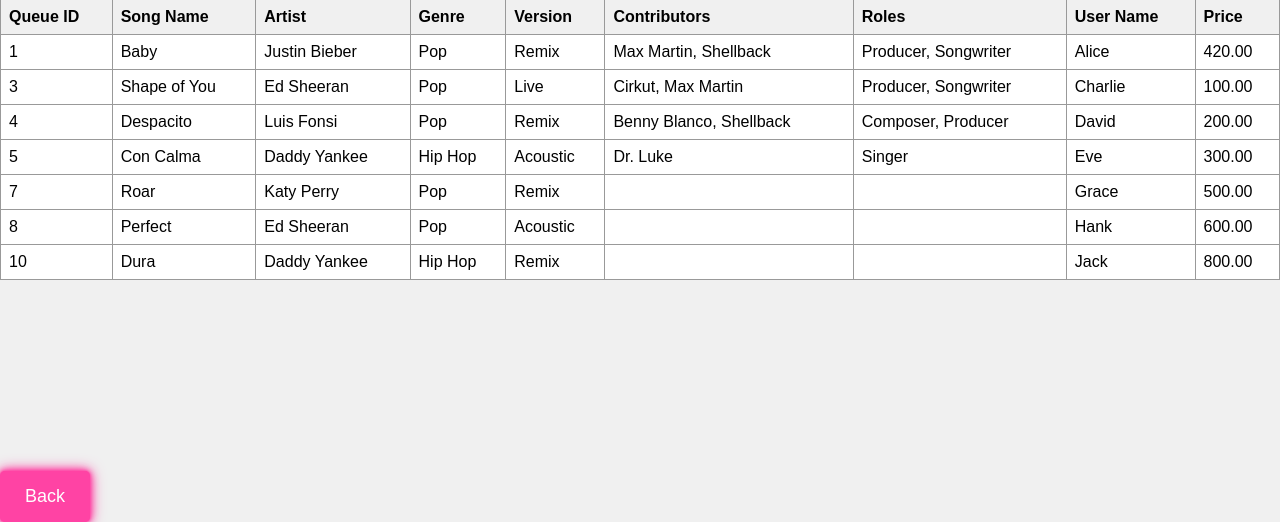
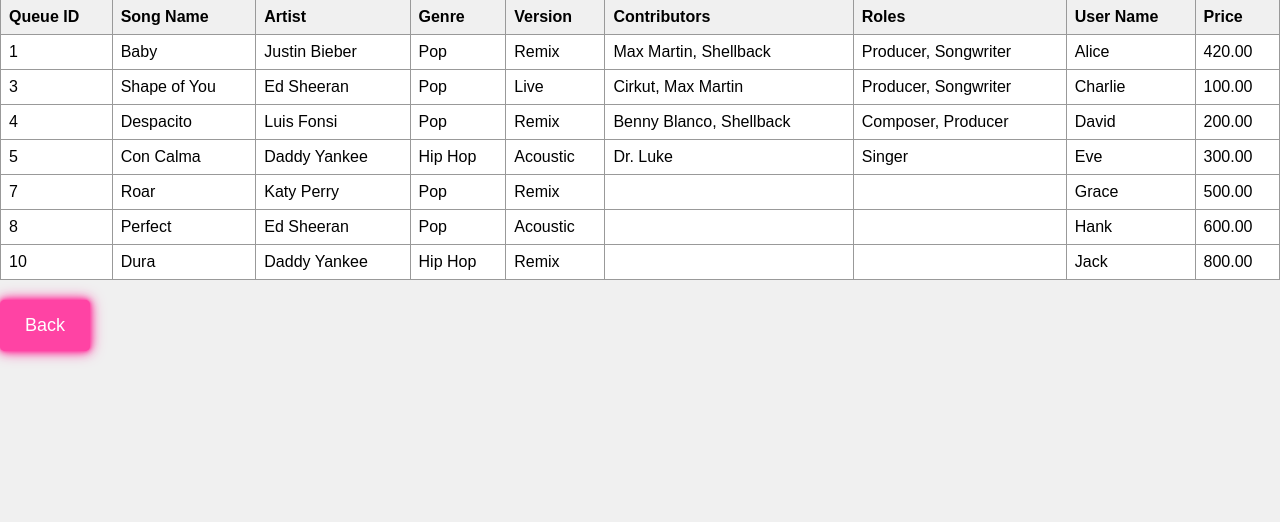
Before and after one commit to AdamBougher/466-GroupProject, a PHP site: page /dj.php in a window 1280 px wide. Shown: the part 278-800 px from the top of the page. Run offline with PHP 8.4, Linux system fonts and the light colour scheme; data comes from the database, SQL or seed files in the repository.

Commit message:
Fixed back-button position

```diff
--- a/dj.php
+++ b/dj.php
@@ -119,7 +119,6 @@ GROUP BY q.QueueID
         }
 
         .back-button {
-            position: absolute;
             bottom: 0;
             left: 0;
             display: inline-block;
--- a/search.php
+++ b/search.php
@@ -115,7 +115,6 @@ $results = $stmt->fetchAll();
         }
 
         .back-button {
-            position: absolute;
             bottom: 0;
             left: 0;
             display: inline-block;
--- a/user.php
+++ b/user.php
@@ -138,7 +138,6 @@ $songs = $pdo->query("SELECT * FROM Song")->fetchAll();
         }
 
         .back-button {
-            position: absolute;
             bottom: 0;
             left: 0;
             display: inline-block;
```
